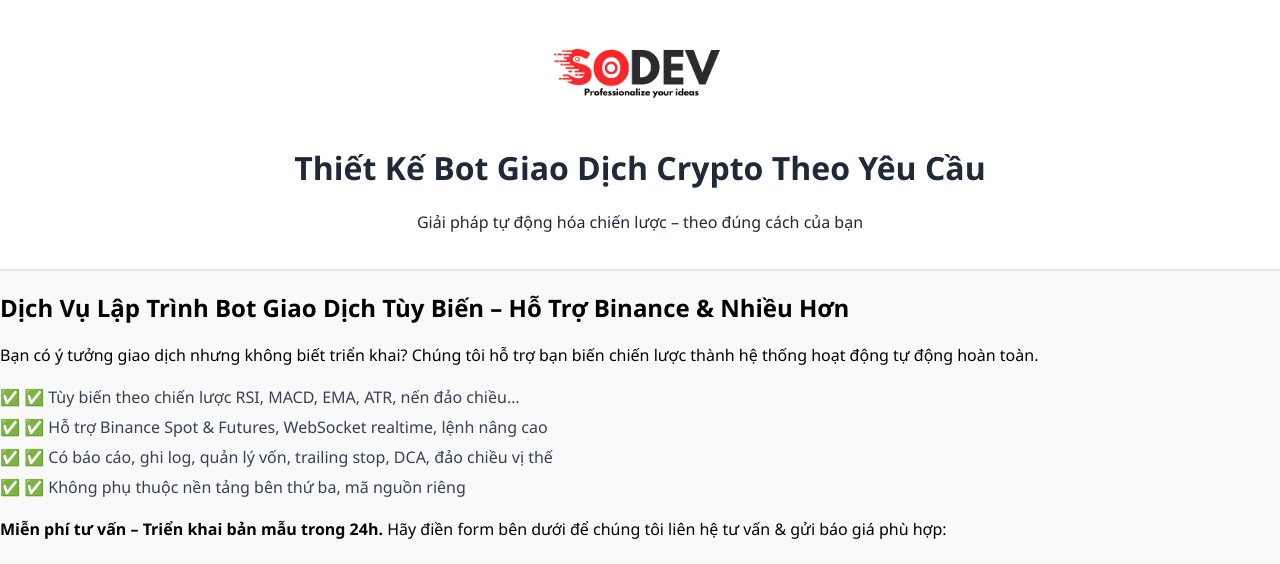
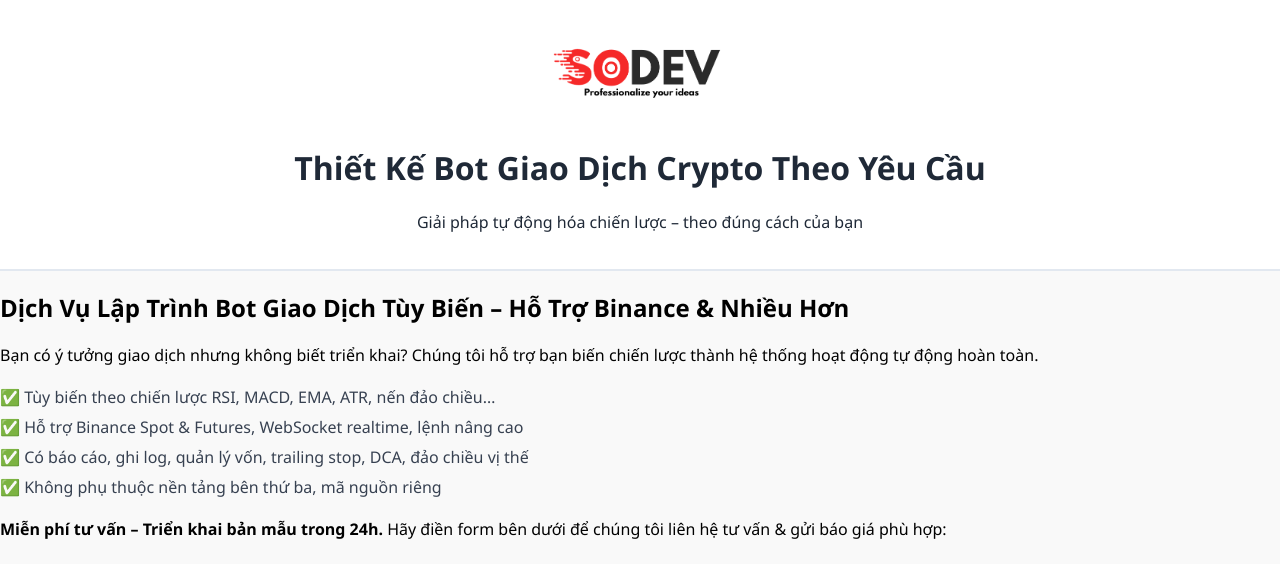
Before and after one commit to tundt2c/bot-trading, a plain HTML site: page index.html in a window 1280 px wide. Shown: the top 564 px of the page. Drawn offline with Linux system fonts and the light colour scheme.

Commit message:
index.html

```diff
--- a/index.html
+++ b/index.html
@@ -43,10 +43,10 @@
       <p>Bạn có ý tưởng giao dịch nhưng không biết triển khai? Chúng tôi hỗ trợ bạn biến chiến lược thành hệ thống hoạt động tự động hoàn toàn.</p>
 
       <ul>
-        <li>✅ Tùy biến theo chiến lược RSI, MACD, EMA, ATR, nến đảo chiều…</li>
-        <li>✅ Hỗ trợ Binance Spot & Futures, WebSocket realtime, lệnh nâng cao</li>
-        <li>✅ Có báo cáo, ghi log, quản lý vốn, trailing stop, DCA, đảo chiều vị thế</li>
-        <li>✅ Không phụ thuộc nền tảng bên thứ ba, mã nguồn riêng</li>
+        <li>Tùy biến theo chiến lược RSI, MACD, EMA, ATR, nến đảo chiều…</li>
+        <li>Hỗ trợ Binance Spot & Futures, WebSocket realtime, lệnh nâng cao</li>
+        <li>Có báo cáo, ghi log, quản lý vốn, trailing stop, DCA, đảo chiều vị thế</li>
+        <li>Không phụ thuộc nền tảng bên thứ ba, mã nguồn riêng</li>
       </ul>
 
       <p><strong>Miễn phí tư vấn – Triển khai bản mẫu trong 24h.</strong>
```
